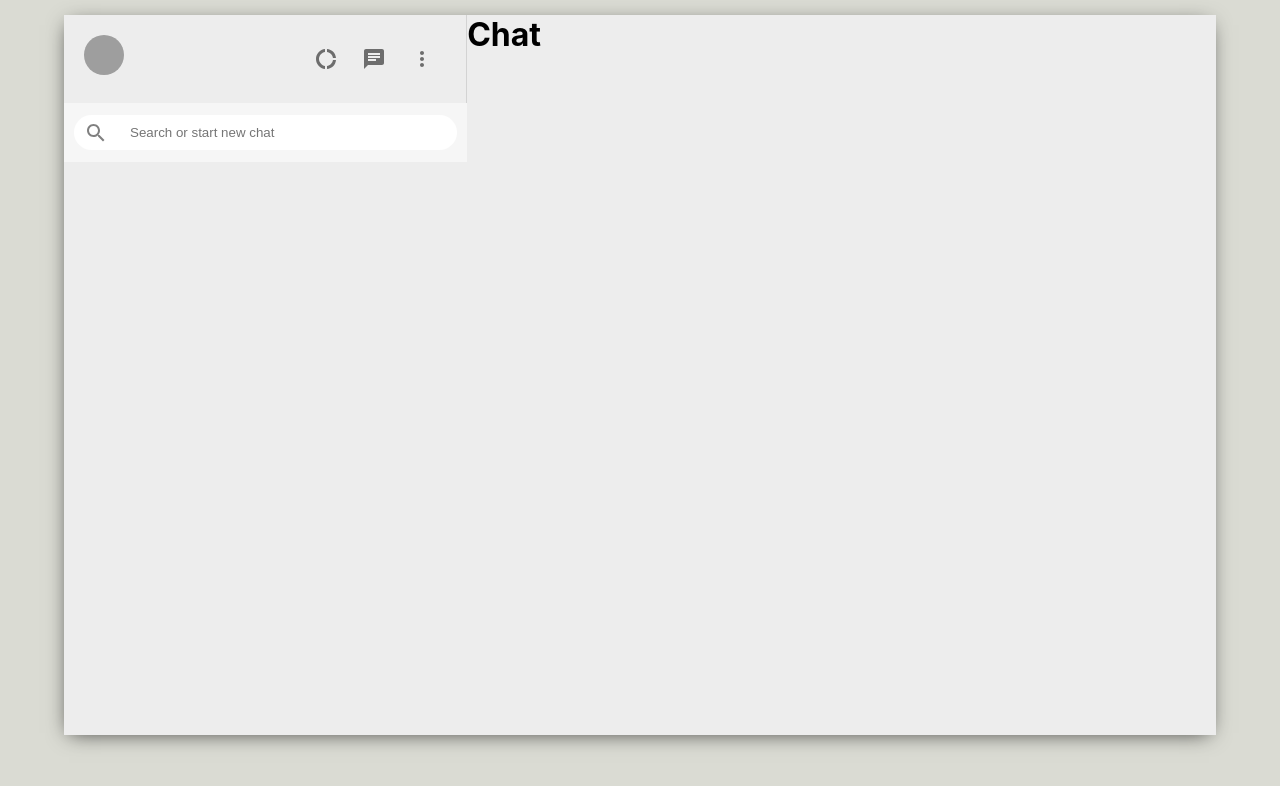
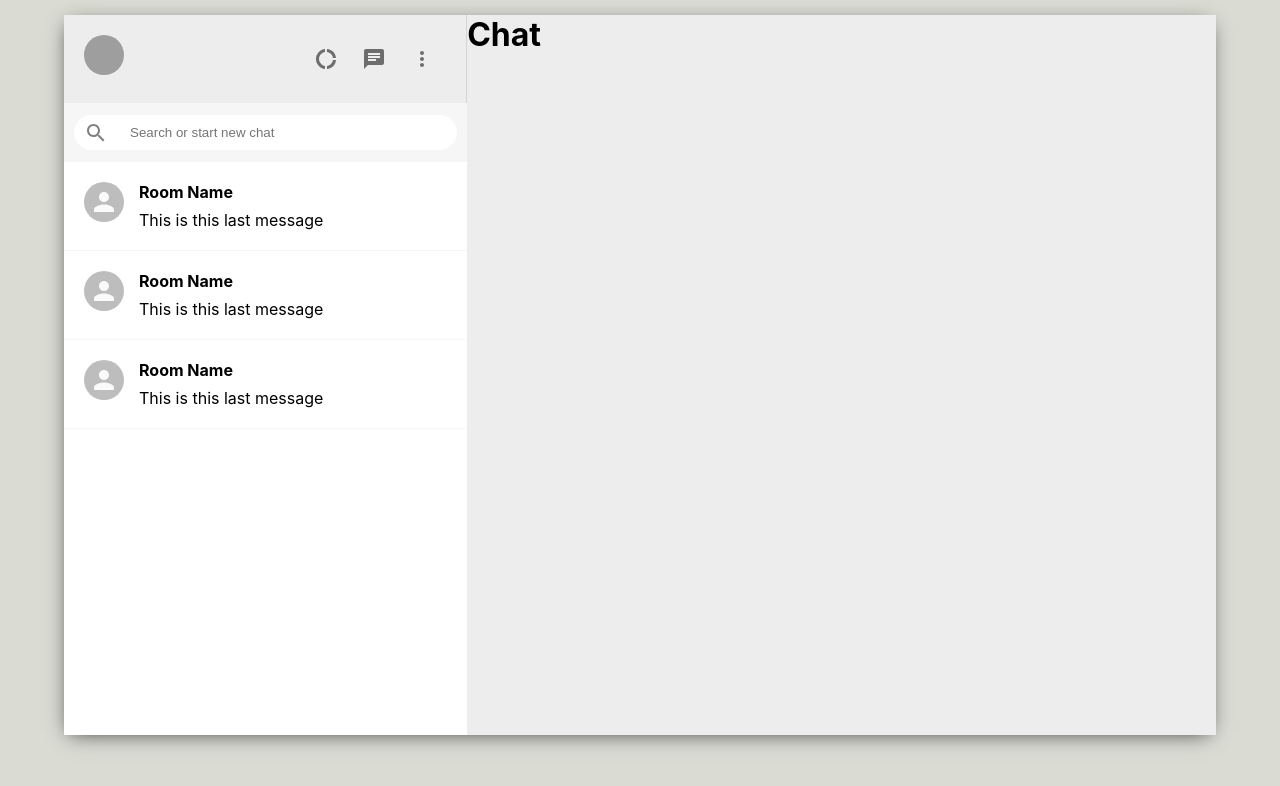
Before and after one commit to Doode1524/mern-whatsapp-clone, a React (Create React App) app: page / in a window 1280 px wide. Shown: the top 786 px of the page. Built offline with nearby package versions, Linux system fonts and the light colour scheme; grey boxes are pictures that could not be loaded.

Commit message:
sidebar chat styling

```diff
--- a/src/Sidebar.css
+++ b/src/Sidebar.css
@@ -43,3 +43,8 @@
   outline-width: 0;
   margin-left: 10px;
 }
+.sidebar__chats {
+  flex: 1;
+  background-color: white;
+  overflow: scroll;
+}
--- a/src/Sidebar.js
+++ b/src/Sidebar.js
@@ -5,6 +5,7 @@
 import { Avatar, IconButton } from "@material-ui/core";
 import MoreVertIcon from "@material-ui/icons/MoreVert";
 import { SearchOutlined } from "@material-ui/icons";
+import SidebarChat from './SidebarChat'
 
 function Sidebar() {
   return (
@@ -29,6 +30,11 @@
           <input placeholder="Search or start new chat" type="text" />
         </div>
       </div>
+      <div className="sidebar__chats">
+          <SidebarChat />
+          <SidebarChat />
+          <SidebarChat />
+      </div>
     </div>
   );
 }
--- /dev/null
+++ b/src/SidebarChat.css
@@ -0,0 +1,16 @@
+.sidebarChat {
+    display: flex;
+    padding: 20px;
+    cursor: pointer;
+    border-bottom: 1px solid #f6f6f6;
+}
+.sidebarChat:hover {
+    background-color: #ebebeb;
+}
+.sidebarChat__info > h2 {
+    font-size: 16px;
+    margin-bottom: 8px;
+}
+.sidebarChat__info {
+    margin-left: 15px;
+}
--- /dev/null
+++ b/src/SidebarChat.js
@@ -0,0 +1,17 @@
+import React from 'react'
+import './SidebarChat.css'
+import {Avatar } from '@material-ui/core'
+
+function SidebarChat() {
+    return (
+        <div className="sidebarChat">
+            <Avatar />
+            <div className="sidebarChat__info">
+                <h2>Room Name</h2>
+                <p>This is this last message</p>
+            </div>
+        </div>
+    )
+}
+
+export default SidebarChat
```
Lines whose indentation alone changed are shown as unchanged.
